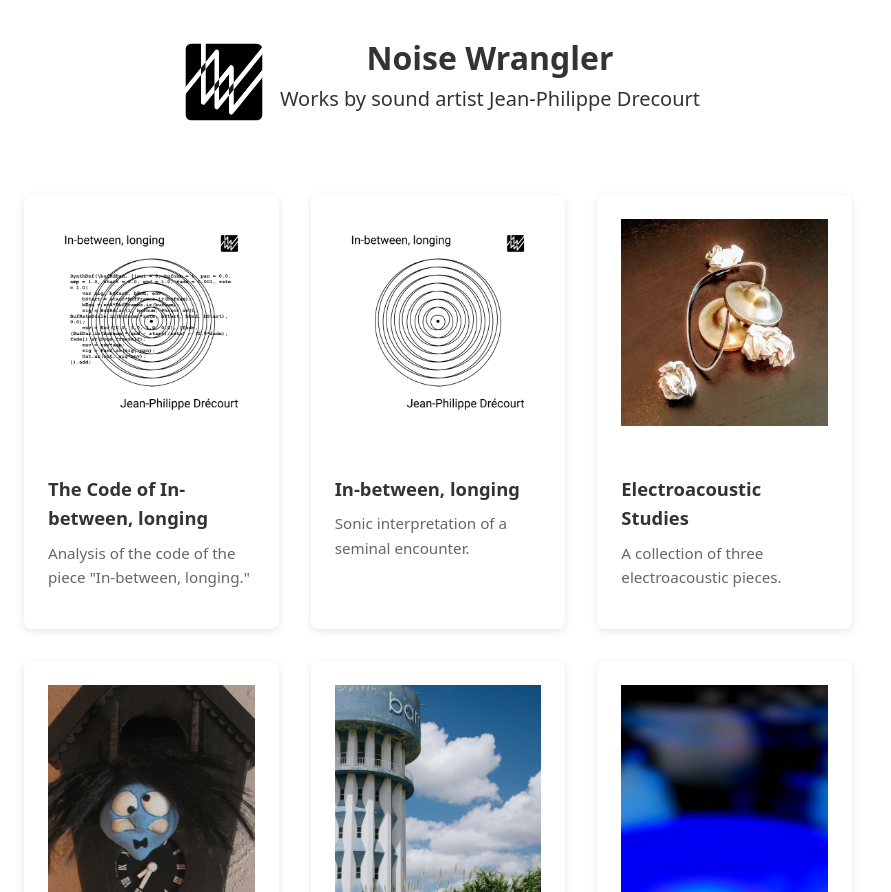
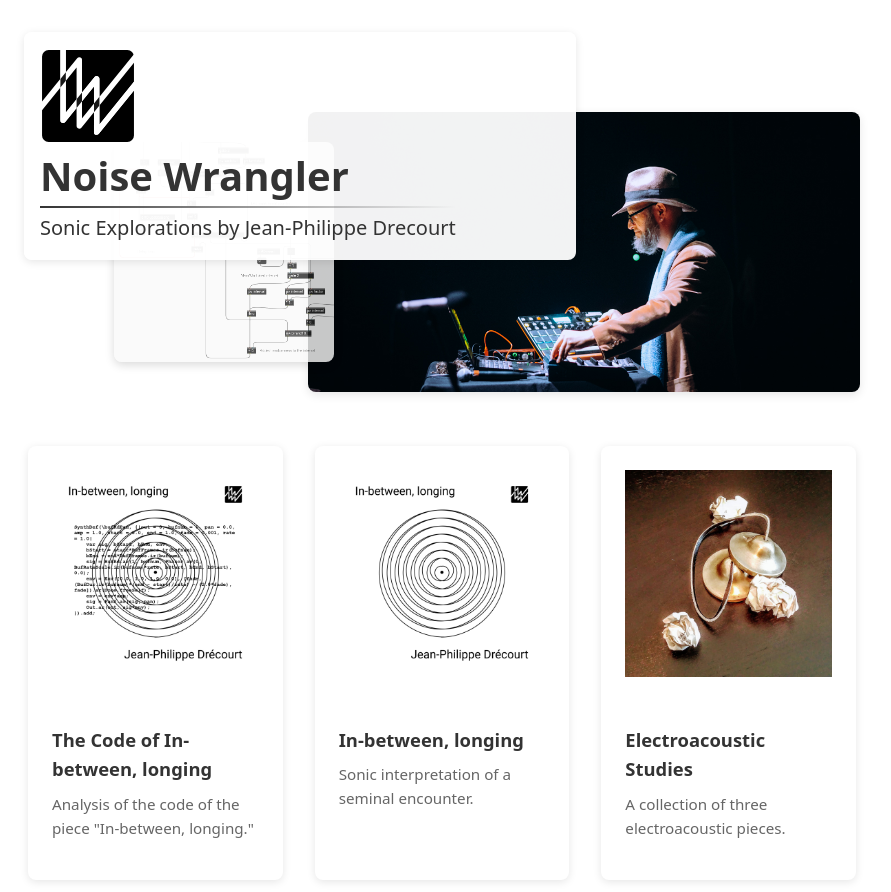
Before and after one commit to jpdrecourt/noise-wrangler-website, a website: page docs/index.html in a window 1280 px wide. Shown: the top 892 px of the page, without its empty margins (198-1089 px from the left). Drawn offline with Linux system fonts and the light colour scheme.

Commit message:
Header with pictures

```diff
--- a/docs/css/style.css
+++ b/docs/css/style.css
@@ -17,10 +17,96 @@ body {
   color: #333;
 }
 
-/* Header styles */
+/* Header styles for split design */
 header {
   margin-bottom: 4rem;
-  text-align: center;
+  position: relative;
+  min-height: 350px;
+  padding-top: 20px;
+}
+
+#title {
+  position: absolute;
+  top: 0;
+  left: 0;
+  width: 66%;
+  z-index: 5;
+  background: rgb(255 255 255 / 95%);
+  padding: 1rem;
+  border-radius: 8px;
+  box-shadow: 0 2px 8px rgb(0 0 0 / 10%);
+  display: flex;
+  flex-wrap: wrap;
+  align-items: center;
+}
+
+.header-block-diagram {
+  position: absolute;
+  top: 110px;
+  left: 90px;
+  width: 220px;
+  height: 220px;
+  z-index: 4;
+  overflow: hidden;
+  border-radius: 8px;
+  box-shadow: 0 3px 10px rgb(0 0 0 / 15%);
+}
+
+.header-image {
+  position: absolute;
+  top: 80px;
+  right: 0;
+  width: 66%;
+  z-index: 2;
+  height: 280px;
+}
+
+.header-block-diagram img {
+  width: 100%;
+  height: 100%;
+  object-fit: cover;
+  object-position: center;
+  opacity: 0.8; /* Slightly transparent for layered effect */
+  filter: brightness(1.1) contrast(0.95); /* Subtle filter adjustment */
+}
+
+.header-image img {
+  width: 100%;
+  height: 100%;
+  object-fit: cover;
+  object-position: left bottom;
+  border-radius: 8px;
+  box-shadow: 0 3px 10px rgb(0 0 0 / 10%);
+}
+
+#logo {
+  width: 96px;
+  height: 96px;
+  margin-right: 1.25rem;
+}
+
+#title-text {
+  display: flex;
+  flex-direction: column;
+  margin-bottom: 0;
+  font-size: 1.25rem;
+  position: relative;
+}
+
+#title-text h1 {
+  margin-bottom: 0.25rem;
+  position: relative;
+  display: inline-block;
+}
+
+#title-text h1::after {
+  content: '';
+  position: absolute;
+  width: 100%;
+  height: 2px;
+  bottom: 0;
+  left: 0;
+  background: linear-gradient(90deg, #333, transparent);
 }
 
 p,
@@ -45,29 +131,17 @@ h2 {
   margin-bottom: 1.5rem;
 }
 
-#title {
-  display: flex;
-  align-items: center;
-  justify-content: center;
-  gap: 1rem;
-  flex-wrap: wrap;
-}
-
-#logo {
-  width: 80px;
-  height: 80px;
-}
-
 /* Articles grid */
 .articles-grid {
   display: flex;
   flex-wrap: wrap;
   gap: 2rem;
   margin-bottom: 4rem;
+  justify-content: center; /* Center cards when they don't fill the row */
 }
 
 .article-card {
-  flex: 1;
+  flex: 0 1 calc(33.333% - 1.5rem); /* Changed from flex: 1 to flex: 0 1 to prevent stretching */
   min-width: 250px;
   max-width: calc(33.333% - 1.5rem);
   display: flex;
@@ -243,17 +317,18 @@ h2 {
   z-index: 101;
 }
 
-/* For larger screens, show more columns */
-@media (width >= 600px) {
-  .gallery-grid {
-    grid-template-columns: repeat(auto-fill, minmax(180px, 1fr));
+/* Responsive adjustments for the cards */
+@media (width <= 900px) {
+  .article-card {
+    flex: 0 1 calc(50% - 1rem);
+    max-width: calc(50% - 1rem);
   }
 }
 
-/* For larger screens, show more columns */
-@media (width >= 600px) {
-  .gallery-grid {
-    grid-template-columns: repeat(auto-fill, minmax(180px, 1fr));
+@media (width <= 600px) {
+  .article-card {
+    flex: 0 1 100%;
+    max-width: 100%;
   }
 }
 
@@ -312,19 +387,71 @@ h2 {
   display: none;
 }
 
-/* Responsive adjustments */
+/* Single breakpoint for all screens below 900px */
 @media (width <= 900px) {
-  .article-card {
-    max-width: calc(50% - 1rem);
+  header {
+    min-height: 480px;
+  }
+
+  #title {
+    width: 100%;
+    margin-right: 0;
+    margin-bottom: 0;
+  }
+
+  .header-image {
+    width: 90%;
+    top: 190px;
+    right: 0;
+  }
+
+  .header-block-diagram {
+    width: 160px;
+    height: 160px;
+    top: 130px;
+    left: 20px;
   }
 }
 
-@media (width <= 600px) {
-  body {
-    padding: 1rem;
+/* Adjustments for very small screens */
+@media (width <= 500px) {
+  #title {
+    padding: 0.75rem;
   }
 
-  .article-card {
-    max-width: 100%;
+  #logo {
+    width: 80px;
+    height: 80px;
+    margin-right: 0.75rem;
+  }
+
+  #title-text {
+    font-size: 1.1rem;
+  }
+
+  .header-block-diagram {
+    display: none;
+  }
+
+  .header-image {
+    width: 85%;
+    height: 230px;
   }
 }
+
+/* Further adjustments for extremely small screens */
+@media (width <= 350px) {
+  header {
+    min-height: 430px;
+  }
+
+  #logo {
+    width: 70px;
+    height: 70px;
+  }
+
+  .header-image {
+    top: 170px;
+    height: 200px;
+  }
+}
--- a/docs/index.html
+++ b/docs/index.html
@@ -20,8 +20,21 @@
         />
         <div id="title-text">
           <h1>Noise Wrangler</h1>
-          <p>Works by sound artist Jean-Philippe Drecourt</p>
+
+          Sonic Explorations by Jean-Philippe Drecourt
         </div>
+      </div>
+      <div class="header-block-diagram">
+        <img
+          src="media/fishy-metro-square.png"
+          alt="Sound synthesis block diagram"
+        />
+      </div>
+      <div class="header-image">
+        <img
+          src="media/20241220_015_JP-AMAC-Profile-cred_VeraMarmelo.JPG"
+          alt="Jean-Philippe Drecourt performing live"
+        />
       </div>
     </header>
 
```
Also changed, not shown: docs/media/20241220_015_JP-AMAC-Profile-cred_VeraMarmelo.JPG (added), docs/media/fishy-metro-square.png (added).
